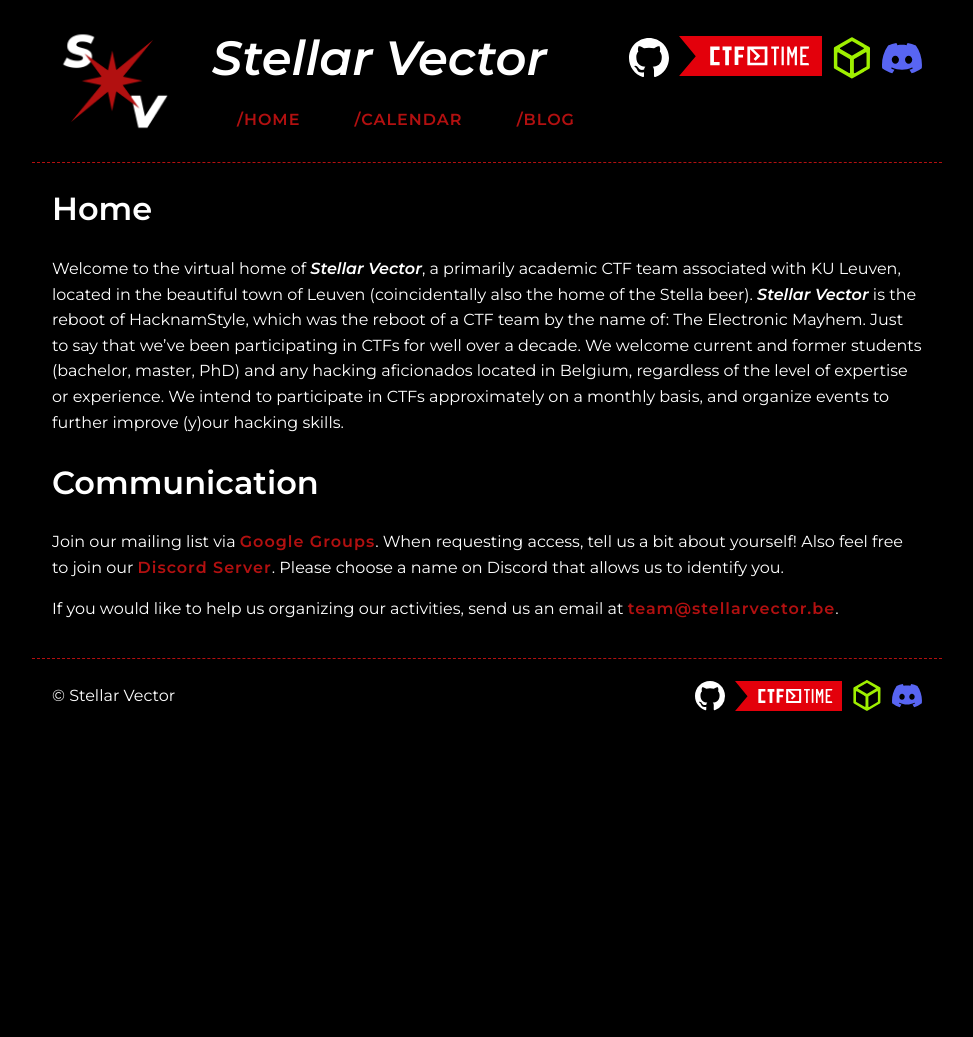
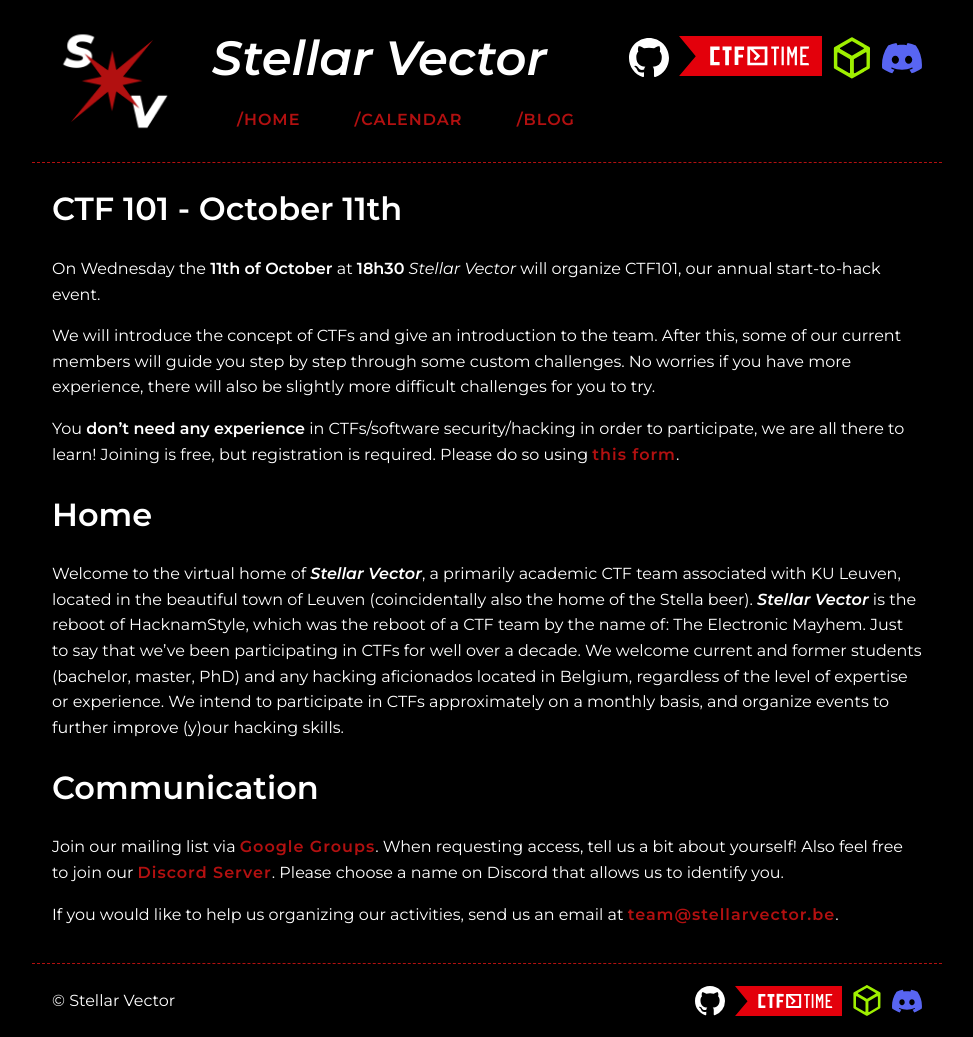
Before and after one commit to stellarvector/stellarvector.github.io, a Jekyll site: the page built from pages/home.md, in a window 1280 px wide. Shown: the whole page, without its empty margins (153-1126 px from the left). Built offline with Jekyll 4.4.1, drawn with Linux system fonts in a browser that asks for light colours; before the commit the page ends 900 px from its top, so only the background shows below that.

Commit message:
Add CTF101 message

```diff
--- a/pages/home.md
+++ b/pages/home.md
@@ -3,6 +3,17 @@
 title: Home
 permalink: /
 ---
+
+# CTF 101 - October 11th
+
+On Wednesday the **11th of October** at **18h30** *Stellar Vector* will organize CTF101, our annual start-to-hack event.
+
+We will introduce the concept of CTFs and give an introduction to the team.
+After this, some of our current members will guide you step by step through some custom challenges.
+No worries if you have more experience, there will also be slightly more difficult challenges for you to try.
+
+You **don't need any experience** in CTFs/software security/hacking in order to participate, we are all there to learn!
+Joining is free, but registration is required. Please do so using [this form](https://forms.gle/vgwaA2jKBLLUBcTu9).
 
 # Home
 
```
